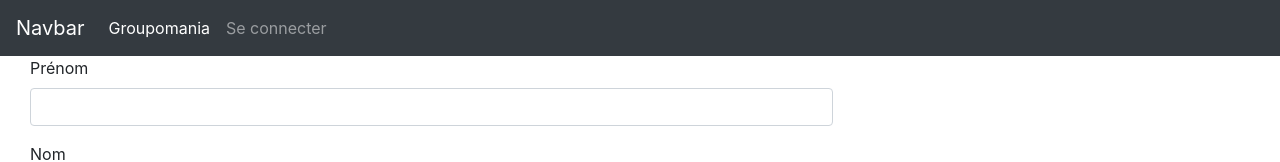
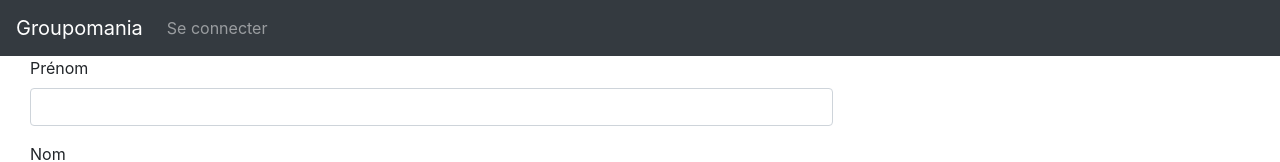
Before and after one commit to GeoffroyAlarcon/Projet7_OC, an Angular app in the folder frontend/: page /newUser in a window 1280 px wide. Shown: the top 162 px of the page. Built offline with nearby package versions, Linux system fonts and the light colour scheme.

Commit message:
ajout du readme

```diff
--- a/frontend/src/app/component/new-user/new-user.component.html
+++ b/frontend/src/app/component/new-user/new-user.component.html
@@ -1,14 +1,11 @@
-<nav class="navbar navbar-expand navbar-dark bg-dark  text-center">
-  <a class="navbar-brand" href="#">Navbar</a>
+<nav class="navbar navbar-expand-lg navbar-dark bg-dark  text-center">
+  <a class="navbar-brand" href="/">Groupomania</a>
   <button class="navbar-toggler" type="button" data-toggle="collapse" data-target="#navbarNav" aria-controls="navbarNav"
     aria-expanded="false" aria-label="Toggle navigation">
     <span class="navbar-toggler-icon"></span>
   </button>
   <div class="collapse navbar-collapse" id="navbarNav">
     <ul class="navbar-nav">
-      <li class="nav-item active">
-        <a class="nav-link" href="/">Groupomania <span class="sr-only">(current)</span></a>
-      </li>
       <li class="nav-item">
         <a class="nav-link" href="/">Se connecter</a>
       </li>
```
Also changed, not shown: 1 other file (tests, documents, lock files or other folders).
